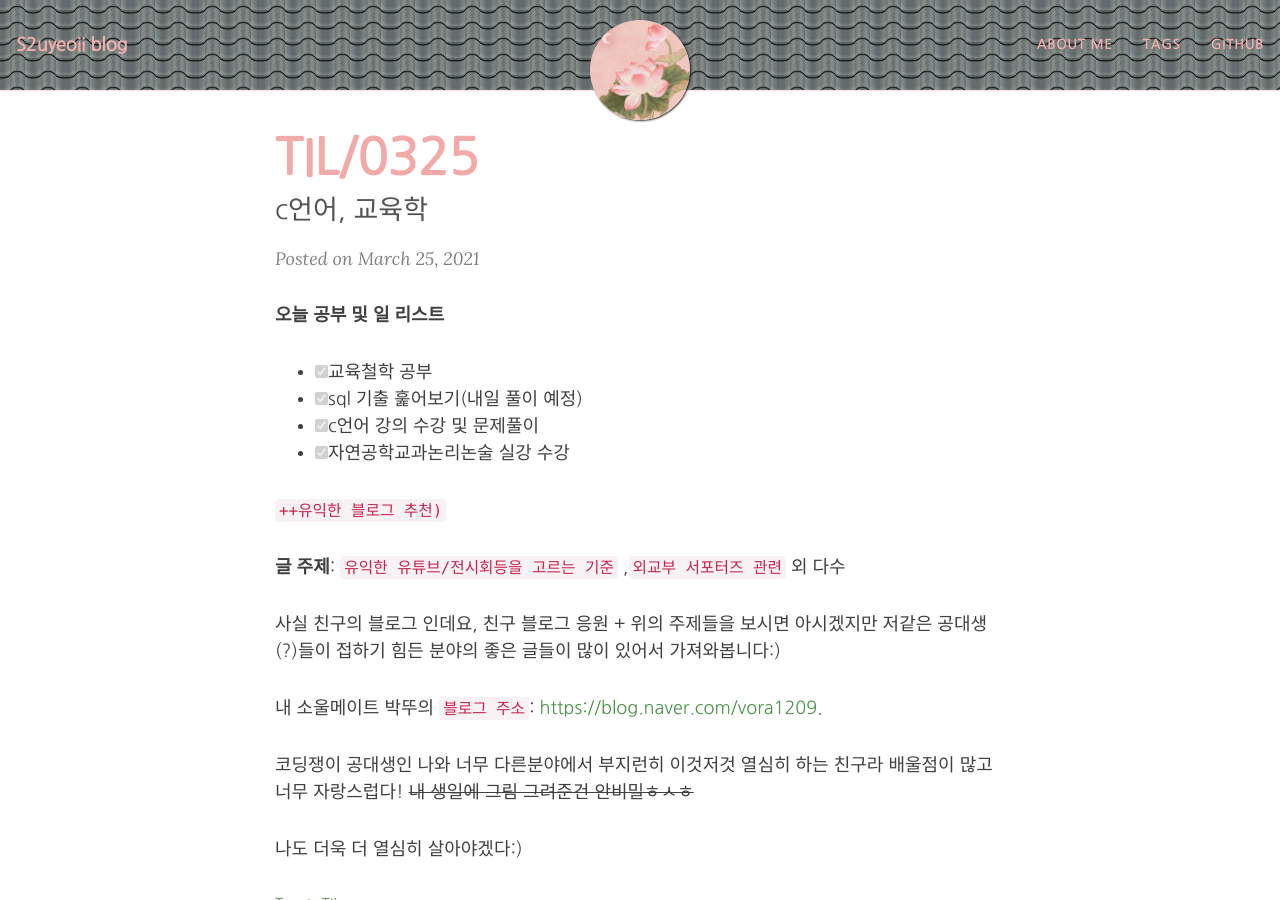
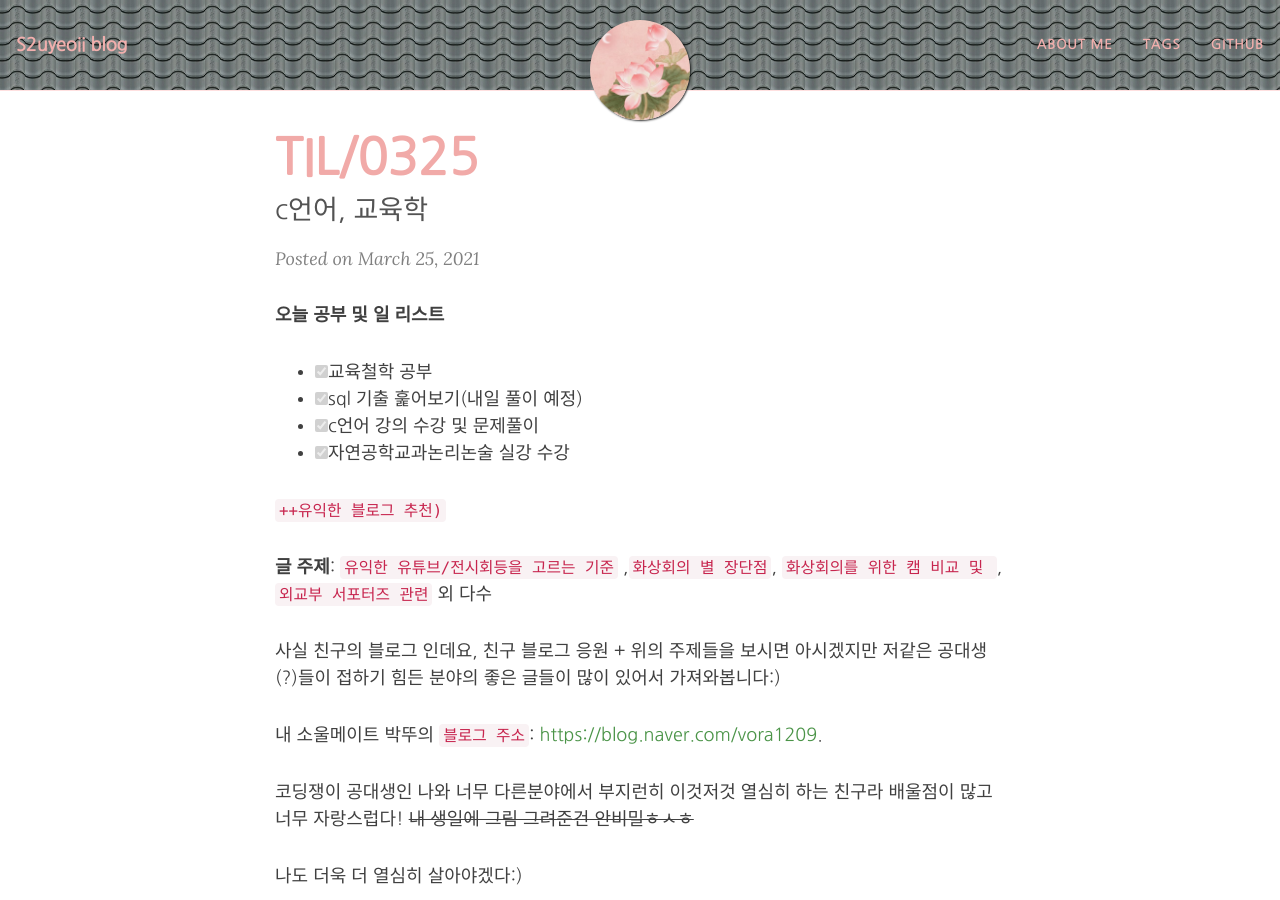
Before and after one commit to yeoneed/yeoneed.github.io, a Jekyll site: the page built from _posts/2021-03-25-TIL-0325.md, in a window 1280 px wide and 900 px high. Built offline with Jekyll 4.4.1, drawn with Linux system fonts in a browser that asks for light colours; nearby versions of some CDN libraries; some web fonts are replaced; comment, search, counter and statistics services are not loaded.

Commit message:
Update 2021-03-25-TIL-0325.md

```diff
--- a/_posts/2021-03-25-TIL-0325.md
+++ b/_posts/2021-03-25-TIL-0325.md
@@ -15,7 +15,7 @@ tags: [TIL]
 
 <code>++유익한 블로그 추천)</code>
 
-<strong>글 주제</strong>:  `유익한 유튜브/전시회등을 고르는 기준` ,`외교부 서포터즈 관련` 외 다수
+<strong>글 주제</strong>:  `유익한 유튜브/전시회등을 고르는 기준` ,`화상회의 별 장단점`, `화상회의를 위한 캠 비교 및 `, `외교부 서포터즈 관련` 외 다수
 
 사실 친구의 블로그 인데요, 친구 블로그 응원 + 위의 주제들을 보시면 아시겠지만 저같은 공대생(?)들이 접하기 힘든 분야의 좋은 글들이 많이 있어서 가져와봅니다:)
 
```
